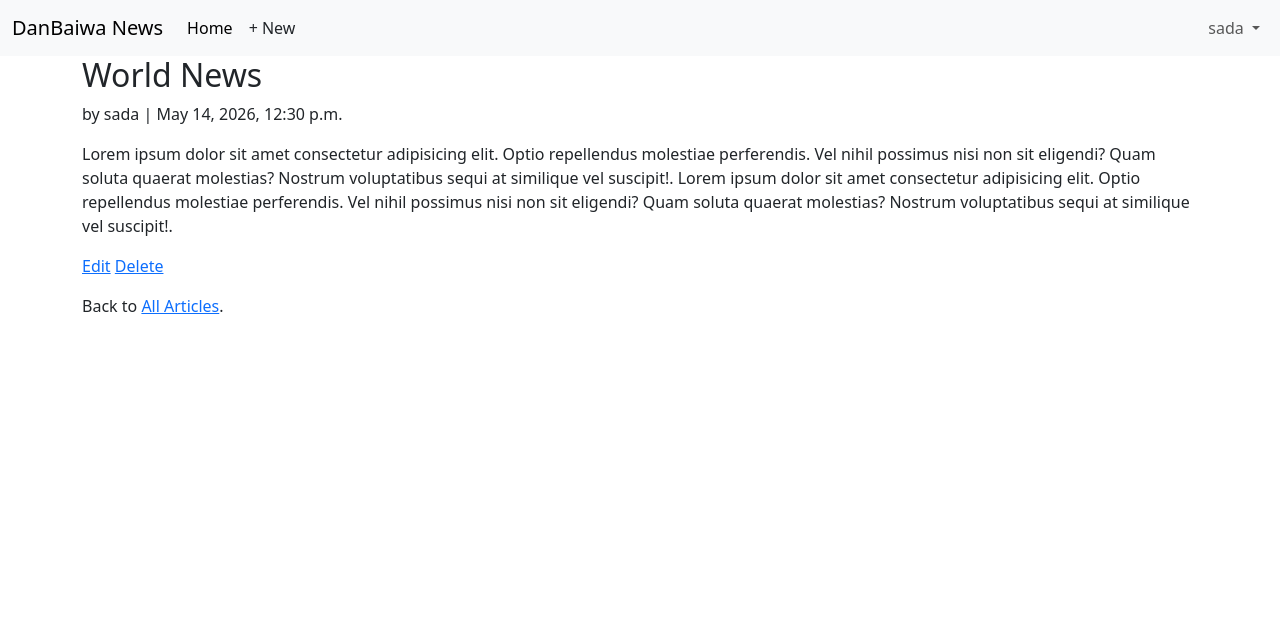
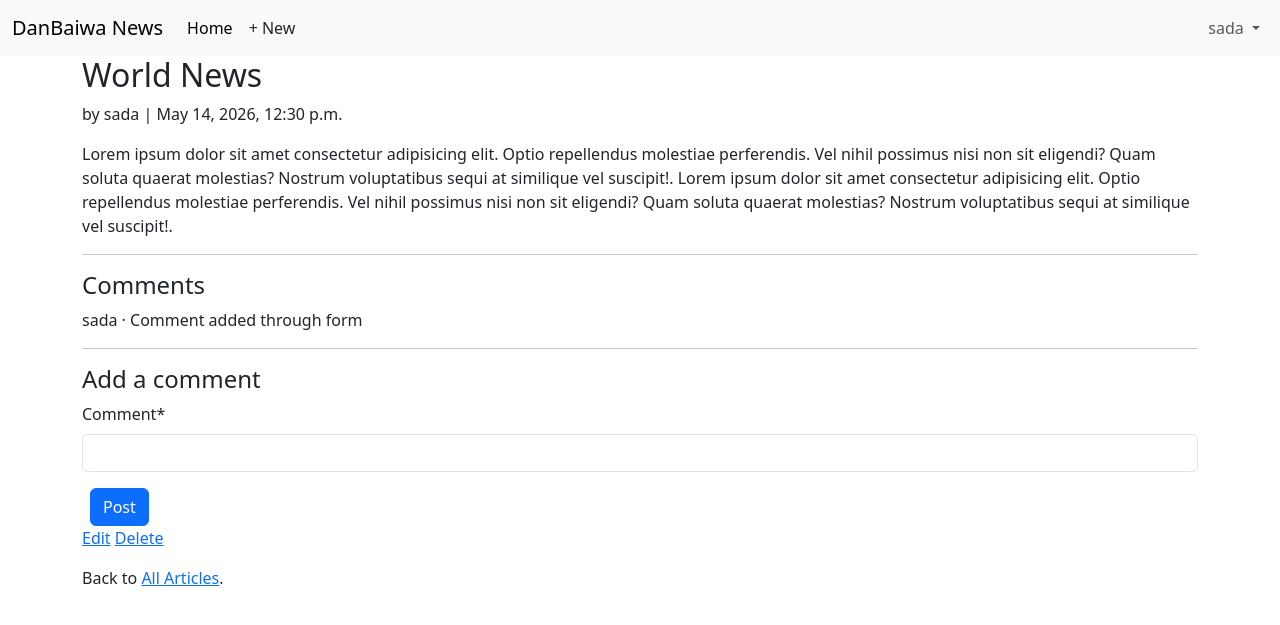
Before and after one commit to Muhammad-Sada/newspaper-article-website, a Django app: page /articles/2/ in a window 1280 px wide. Shown: the top 625 px of the page. Run offline with Django 5.2, Linux system fonts and the light colour scheme; a user stored in the database is signed in; data comes from the database, SQL or seed files in the repository; both versions use the stored data as it was after the commit; some libraries are stand-ins or nearby versions.

Commit message:
comments added

```diff
--- /dev/null
+++ b/articles/forms.py
@@ -0,0 +1,7 @@
+from django import forms
+from .models import Comment
+
+class CommentForm(forms.ModelForm):
+    class Meta:
+        model = Comment
+        fields = ("comment",)
--- a/articles/models.py
+++ b/articles/models.py
@@ -1,3 +1,4 @@
+from tkinter import CASCADE
 from turtle import title
 from django.db import models
 from django.conf import settings
@@ -18,3 +19,18 @@ class Article(models.Model):
 
     def get_absolute_url(self):
         return reverse("article_detail", kwargs={"pk": self.pk})
+
+
+class Comment(models.Model):
+    article = models.ForeignKey(Article, on_delete=models.CASCADE)
+    comment = models.CharField(max_length=200)
+    author = models.ForeignKey(
+        settings.AUTH_USER_MODEL,
+        on_delete=models.CASCADE
+    )
+
+    def __str__(self):
+        return self.comment
+
+    def get_absolute_url(self):
+        return reverse("article_list")
--- a/articles/views.py
+++ b/articles/views.py
@@ -1,4 +1,5 @@
-from django.views.generic import ListView, DetailView
+from django.views.generic import ListView, DetailView, FormView
+from django.views.generic.detail import SingleObjectMixin
 from django.contrib.auth.mixins import (
     LoginRequiredMixin,
     UserPassesTestMixin
@@ -7,17 +8,54 @@ from django.contrib.auth.mixins import (
 from django.views.generic.edit import (
     UpdateView, DeleteView, CreateView
 )
-from django.urls import reverse_lazy
+from django.urls import reverse_lazy, reverse
 from .models import Article
+from .forms import CommentForm
+
 
 class ArticleListView(LoginRequiredMixin, ListView):
     model = Article
     template_name = "article_list.html"
 
 
-class ArticleDetailView(LoginRequiredMixin, DetailView):
+class CommentGet(DetailView):
     model = Article
     template_name = "article_detail.html"
+
+    def get_context_data(self, **kwargs):
+        context = super().get_context_data(**kwargs)
+        context["form"] = CommentForm()
+        return context
+
+class CommentPost(SingleObjectMixin, FormView):
+    model = Article
+    form_class = CommentForm
+    template_name = "article_detail.html"
+
+    def post(self, request, *args, **kwargs):
+        self.object = self.get_object()
+        return super().post(request, *args, **kwargs)
+
+    def form_valid(self, form):
+        comment = form.save(commit=False)
+        comment.article = self.object
+        comment.author = self.request.user
+        comment.save()
+        return super().form_valid(form)
+
+    def get_success_url(self):
+        article = self.object
+        return reverse("article_detail", kwargs={"pk": article.pk})
+
+class ArticleDetailView(LoginRequiredMixin, DeleteView): # New articleDetailView that subclasses comment post and get views
+    def get(self, request, *args, **kwargs):
+        view = CommentGet.as_view()
+        return view(request, *args, **kwargs)
+
+    def post(self, request, *args, **kwargs):
+        view = CommentPost.as_view()
+        return view(request, *args, **kwargs)
+
 
 class ArticleUpdateView(LoginRequiredMixin, UserPassesTestMixin, UpdateView):
     model = Article
--- a/templates/article_detail.html
+++ b/templates/article_detail.html
@@ -1,4 +1,5 @@
 {% extends "base.html" %}
+{% load crispy_forms_tags %}
 
 {% block content %}
 <div class="article-entry">
@@ -6,6 +7,20 @@
   <p>by {{ object.author }} | {{ object.date }}</p>
   <p>{{ object.body }}</p>
 </div>
+
+<hr>
+<h4>Comments</h4>
+{% for comment in article.comment_set.all %}
+<p>{{ comment.author }} &middot; {{ comment }}</p>
+{% endfor %}
+<hr>
+
+<h4>Add a comment</h4>
+<form action="" method="post">{% csrf_token %}
+  {{ form|crispy }}
+  <button class="btn btn-primary ms-2" type="submit">Post</button>
+</form>
+
 <div>
   <p>
     {% if article.author.pk == request.user.pk %}
```
Also changed, not shown: articles/admin.py (+10 -1 lines), templates/article_list.html (+13 -0 lines), articles/migrations/0002_comments.py (added), articles/migrations/0003_rename_comments_comment.py (added), db.sqlite3.
